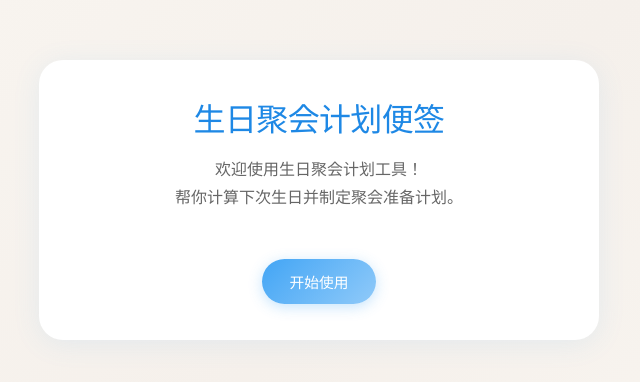
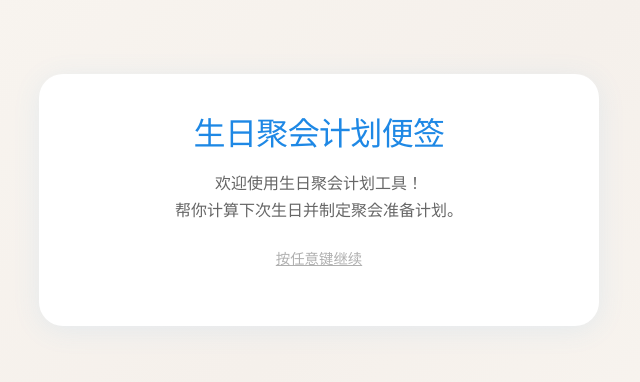
Before and after one commit to wizardryxzt/birthday_note, a React (Vite) app: page / in a window 1280 px wide. Shown: the part 200-582 px from the top of the page, without its empty margins (321-961 px from the left). Built offline with nearby package versions, Linux system fonts and the light colour scheme.

Commit message:
update whole project

```diff
--- a/src/App.css
+++ b/src/App.css
@@ -60,6 +60,23 @@ h2.title {
   color: #666;
   line-height: 1.7;
   margin: 0 0 24px;
+}
+
+
+/*  字体闪烁效果  */
+@keyframes blink {
+  0% { opacity: 1; }
+  50% { opacity: 0.3; }
+  100% { opacity: 1; }
+}
+
+.welcome-hint {
+  font-size: 0.9rem;
+  color: #888;
+  font-style: italic;
+  margin: 0 0 20px;
+  text-decoration: underline;
+  animation: blink 1.5s infinite;
 }
 
 .hint {
--- a/src/App.jsx
+++ b/src/App.jsx
@@ -1,4 +1,4 @@
-import { useState } from "react";
+import { useState, useEffect } from "react";
 import "./App.css";
 
 const DAY_NAMES = ["星期日", "星期一", "星期二", "星期三", "星期四", "星期五", "星期六"];
@@ -47,6 +47,7 @@ const adjustToSaturday = (date) => {
 };
 
 function App() {
+  // step 用来控制当前显示哪一个页面
   const [step, setStep] = useState(0);
   const [birthDate, setBirthDate] = useState("");
   const [todayDate, setTodayDate] = useState(() => new Date().toISOString().slice(0, 10));
@@ -55,6 +56,7 @@ function App() {
   const [advDays, setAdvDays] = useState("");
   const [plan, setPlan] = useState(null);
 
+  // 计算下次生日并进入下一步
   const handleCalcBirthday = () => {
     if (!birthDate || !todayDate) return;
     const { next, days } = calcNextBirthday(birthDate, todayDate);
@@ -63,6 +65,7 @@ function App() {
     setStep(2);
   };
 
+  // 根据提前天数计算计划日期
   const handleCalcPlan = () => {
     const n = parseInt(advDays, 10);
     if (isNaN(n) || n <= 0) return;
@@ -73,6 +76,7 @@ function App() {
     setStep(3);
   };
 
+  // 回到初始状态，重新开始
   const reset = () => {
     setStep(0);
     setBirthDate("");
@@ -81,15 +85,30 @@ function App() {
     setNextBday(null);
   };
 
+ /* 键盘监听：第一页按任意键开始，最后一页按任意键重新开始 */
+  useEffect(() => {
+    const handleKey = () => {
+      if (step === 0) {
+        setStep(1);
+      } else if (step === 4) {
+        reset();
+      }
+    };
+
+    window.addEventListener("keydown", handleKey);
+    return () => window.removeEventListener("keydown", handleKey);
+  }, [step]);
+
+
   /* ── 所有步骤统一渲染，用 key={step} 触发缓动 ── */
   const content = (() => {
-    /* Step 0: 欢迎界面 */
+    /* Step 0: 欢迎界面，按任意键继续 */
     if (step === 0) {
       return (
         <div className="card center">
           <h1>生日聚会计划便签</h1>
           <p className="sub">欢迎使用生日聚会计划工具！<br/>帮你计算下次生日并制定聚会准备计划。</p>
-          <button className="btn btn-primary" onClick={() => setStep(1)}>开始使用</button>
+          <p className="welcome-hint">按任意键继续</p>
         </div>
       );
     }
@@ -204,7 +223,7 @@ function App() {
             请记住在 <strong>{formatDate(plan.finalDate)}</strong>（{dayName(plan.finalDate)}）<br/>制定你的生日聚会计划。
           </p>
           <p className="hint">祝你有一个完美的生日聚会！</p>
-          <button className="btn btn-primary" onClick={reset}>重新开始</button>
+          <p className="welcome-hint">按任意键返回</p>
         </div>
       );
     }
```
Also changed, not shown: 1 other file (tests, documents, lock files or other folders).
